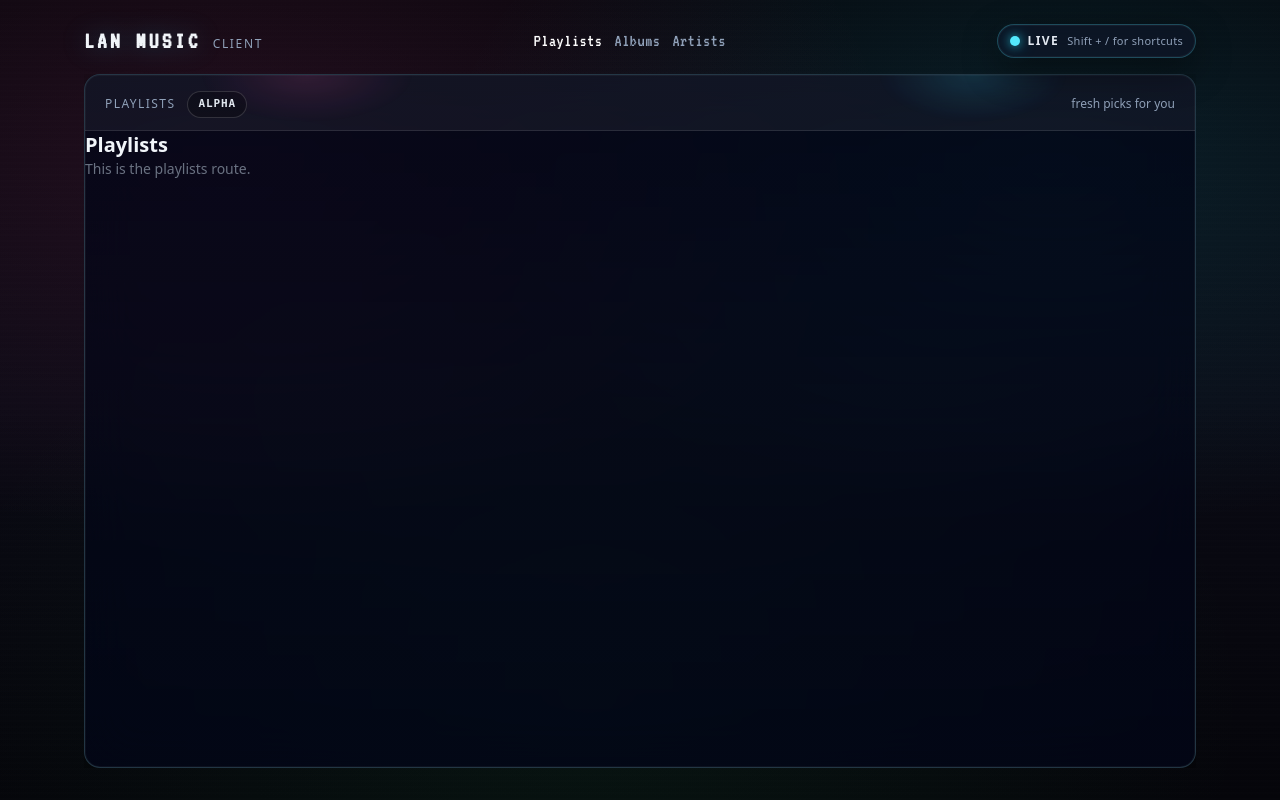
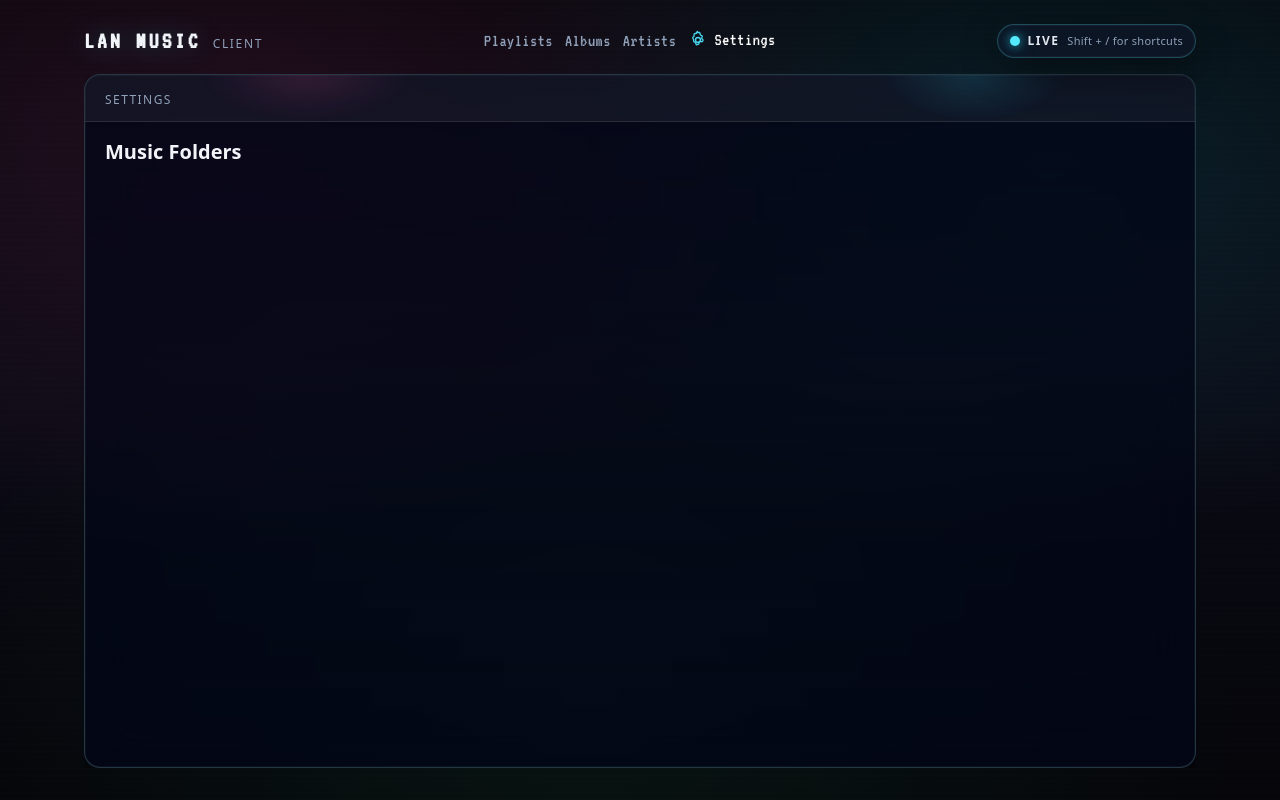
Before and after one commit to BottomleyIan/lan-client, an Angular app: page /settings in a window 1280 px wide. Before the commit this address led to /playlists. Built offline with nearby package versions, Linux system fonts and the light colour scheme.

Commit message:
settings page

```diff
--- a/src/app/app.html
+++ b/src/app/app.html
@@ -15,6 +15,13 @@
       <app-nav-link routerLink="/playlists" [exact]="true" label="Playlists" />
       <app-nav-link routerLink="/albums" label="Albums" />
       <app-nav-link routerLink="/artists" label="Artists" />
+      <app-nav-link
+        routerLink="/settings"
+        [exact]="true"
+        label="Settings"
+        iconName="settings"
+        iconColorVar="--nav-icon-color"
+      />
     </app-navbar>
 
     <main class="min-h-0 flex-1 overflow-auto">
--- a/src/app/app.routes.ts
+++ b/src/app/app.routes.ts
@@ -10,5 +10,10 @@ export const routes: Routes = [
   { path: 'artists', component: ArtistsPage },
   { path: 'albums', component: AlbumsPage },
   { path: 'albums/:id', component: AlbumDetailPage },
+  {
+    path: 'settings',
+    loadComponent: () =>
+      import('./features/settings/settings-page/settings-page').then((c) => c.SettingsPage),
+  },
   { path: '**', redirectTo: 'playlists' },
 ];
--- /dev/null
+++ b/src/app/features/settings/settings-page/settings-page.html
@@ -0,0 +1,5 @@
+<app-panel label="Settings">
+  <div class="px-5 py-4">
+    <h2 class="text-xl font-semibold text-slate-100">Music Folders</h2>
+  </div>
+</app-panel>
--- /dev/null
+++ b/src/app/features/settings/settings-page/settings-page.ts
@@ -0,0 +1,10 @@
+import { ChangeDetectionStrategy, Component } from '@angular/core';
+import { Panel } from '../../../ui/panel/panel';
+
+@Component({
+  selector: 'app-settings-page',
+  imports: [Panel],
+  templateUrl: './settings-page.html',
+  changeDetection: ChangeDetectionStrategy.OnPush,
+})
+export class SettingsPage {}
--- /dev/null
+++ b/src/app/ui/icon/icon.ts
@@ -0,0 +1,53 @@
+import { ChangeDetectionStrategy, Component, computed, input } from '@angular/core';
+
+type IconName = 'settings';
+
+type IconDefinition = {
+  readonly viewBox: string;
+  readonly paths: readonly string[];
+};
+
+const ICONS: Record<IconName, IconDefinition> = {
+  settings: {
+    viewBox: '0 0 24 24',
+    paths: [
+      'M9.594 3.94c.09-.542.56-.94 1.11-.94h2.593c.55 0 1.02.398 1.11.94l.213 1.281c.063.374.313.686.65.87.03.016.06.033.09.05l1.12.561c.495.248.723.84.508 1.356l-.498 1.246a1.125 1.125 0 0 0 .285 1.234l.93.929c.39.389.44 1.002.118 1.45l-.498.684a1.125 1.125 0 0 1-1.27.38l-1.21-.404a1.125 1.125 0 0 0-1.02.17l-.268.201a1.125 1.125 0 0 0-.45.9v1.332c0 .52-.355.966-.86 1.09l-1.518.38c-.52.13-1.06-.184-1.17-.714l-.259-1.296a1.125 1.125 0 0 0-.641-.828l-1.233-.493a1.125 1.125 0 0 1-.681-1.105l.06-1.35a1.125 1.125 0 0 0-.188-.7l-.732-1.1a1.125 1.125 0 0 1 .106-1.41l.976-.976c.249-.249.38-.595.36-.949l-.07-1.234c-.03-.52.35-.978.868-1.05l1.334-.178c.378-.05.704-.29.868-.638l.945-1.89Z',
+      'M15 12a3 3 0 1 1-6 0 3 3 0 0 1 6 0Z',
+    ],
+  },
+};
+
+@Component({
+  selector: 'app-icon',
+  template: `
+    <svg
+      class="block h-5 w-5 shrink-0"
+      [attr.viewBox]="icon().viewBox"
+      aria-hidden="true"
+      focusable="false"
+      fill="none"
+      stroke="currentColor"
+      [attr.stroke-width]="strokeWidth()"
+      [style.color]="iconColor()"
+    >
+      @for (path of icon().paths; track path) {
+        <path [attr.d]="path" stroke-linecap="round" stroke-linejoin="round" />
+      }
+    </svg>
+  `,
+  changeDetection: ChangeDetectionStrategy.OnPush,
+})
+export class Icon {
+  readonly name = input<IconName>('settings');
+  readonly colorVar = input<string | null>(null);
+  readonly strokeWidth = input<number>(1.6);
+
+  protected readonly icon = computed(() => ICONS[this.name()]);
+
+  protected readonly iconColor = computed(() => {
+    const colorVar = this.colorVar();
+    return colorVar ? `var(${colorVar})` : 'currentColor';
+  });
+}
+
+export type { IconName };
--- a/src/app/ui/nav-link/nav-link.html
+++ b/src/app/ui/nav-link/nav-link.html
@@ -14,5 +14,8 @@
   [class.before\:content-\[''\]]="rla.isActive"
   [attr.aria-current]="rla.isActive ? 'page' : null"
 >
+  @if (iconName(); as icon) {
+    <app-icon [name]="icon" [colorVar]="iconColorVar()" />
+  }
   {{ label() }}
 </a>
--- a/src/app/ui/nav-link/nav-link.ts
+++ b/src/app/ui/nav-link/nav-link.ts
@@ -1,9 +1,10 @@
 import { ChangeDetectionStrategy, Component, computed, input } from '@angular/core';
 import { RouterLink, RouterLinkActive } from '@angular/router';
+import { Icon, type IconName } from '../icon/icon';
 
 @Component({
   selector: 'app-nav-link',
-  imports: [RouterLink, RouterLinkActive],
+  imports: [RouterLink, RouterLinkActive, Icon],
   templateUrl: './nav-link.html',
   changeDetection: ChangeDetectionStrategy.OnPush,
 })
@@ -11,6 +12,8 @@ export class NavLink {
   readonly label = input<string>('Link');
   readonly routerLink = input<string | unknown[]>('/');
   readonly exact = input(false);
+  readonly iconName = input<IconName | null>(null);
+  readonly iconColorVar = input<string | null>(null);
 
   protected readonly routerLinkActiveOptions = computed(() => ({ exact: this.exact() }));
 }
--- a/src/styles.css
+++ b/src/styles.css
@@ -8,6 +8,7 @@
     --accent-pink: #ec4899;
     --surface: #0b0b16;
     --surface-strong: #0f1020;
+    --nav-icon-color: color-mix(in srgb, var(--accent-cyan) 80%, #e2e8f0);
   }
 
   * {
```
